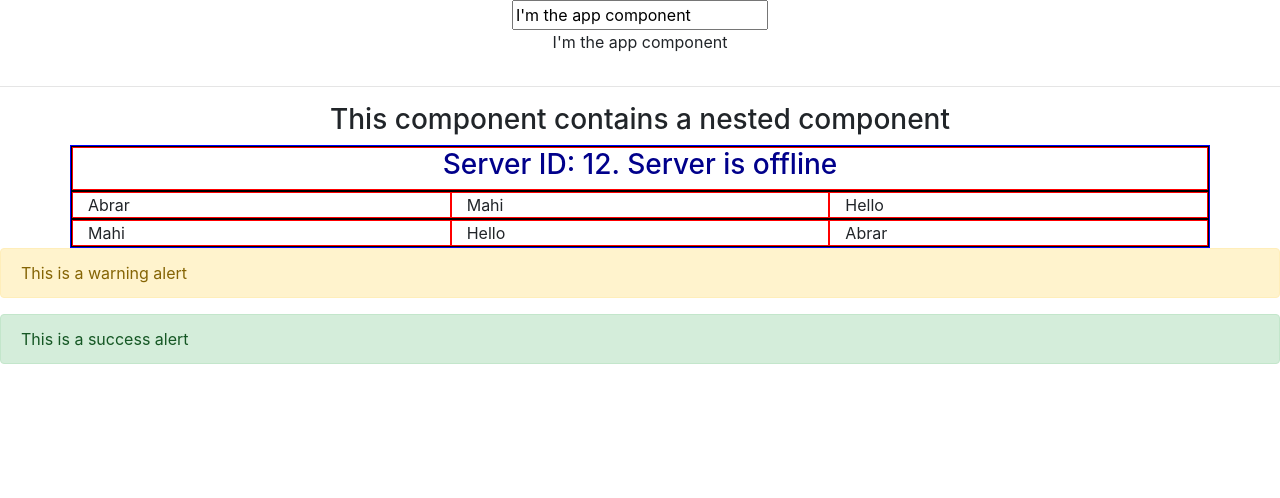
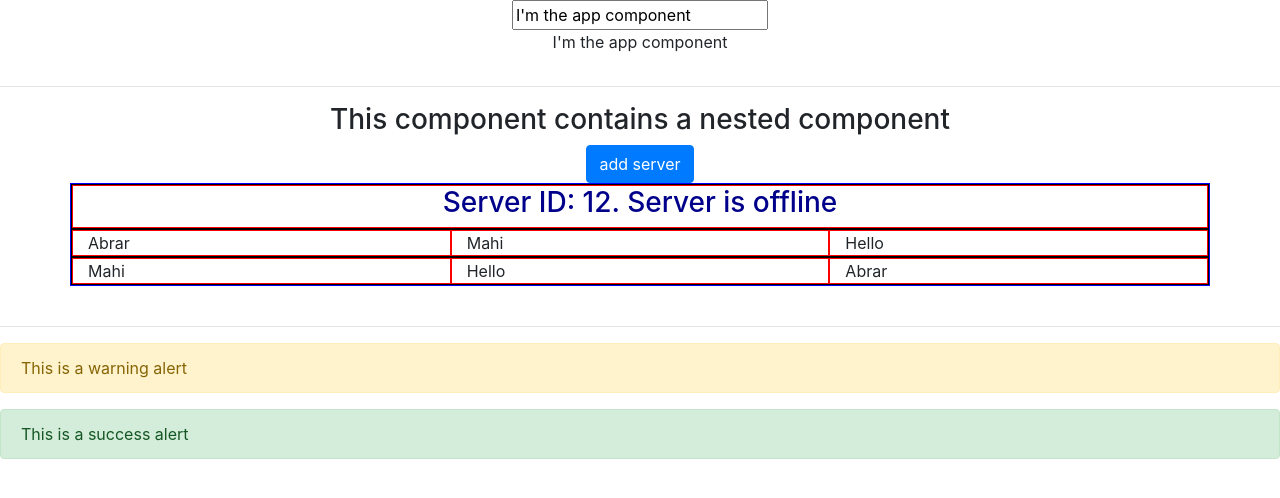
Before and after one commit to amahi2001/Angular-Practice, an Angular app: page / in a window 1280 px wide. Shown: the top 498 px of the page. Built offline with nearby package versions, Linux system fonts and the light colour scheme.

Commit message:
disabling a button for 2 secs using property binding

```diff
--- a/src/app/app.component.html
+++ b/src/app/app.component.html
@@ -18,5 +18,8 @@
 <!-- class selector -->
 <div class="app-nested"></div>
 
+<br>
+<hr>
+
 <app-warning-alert></app-warning-alert>
 <app-successs-alert></app-successs-alert>
--- a/src/app/nested/nested.component.html
+++ b/src/app/nested/nested.component.html
@@ -1,2 +1,6 @@
 <h3>This component contains a nested component</h3>
+<!-- allowing the button to be clicked after 2 secods via property binding -->
+<div class="row justify-content-center">
+    <button [disabled]="!allowNewServer" class="btn btn-primary" type="button">add server</button>
+</div>
 <app-server></app-server>
--- a/src/app/nested/nested.component.ts
+++ b/src/app/nested/nested.component.ts
@@ -13,7 +13,14 @@ import { Component, OnInit } from '@angular/core';
   styleUrls: ['./nested.component.css'],
 })
 export class NestedComponent implements OnInit {
-  constructor() {}
+  allowNewServer: boolean = false;
+
+  constructor() {
+    //disabling the button after 2 seconds
+    setTimeout(()=> {
+      this.allowNewServer = true;
+    }, 2000);
+  }
 
   ngOnInit(): void {}
 }
```
